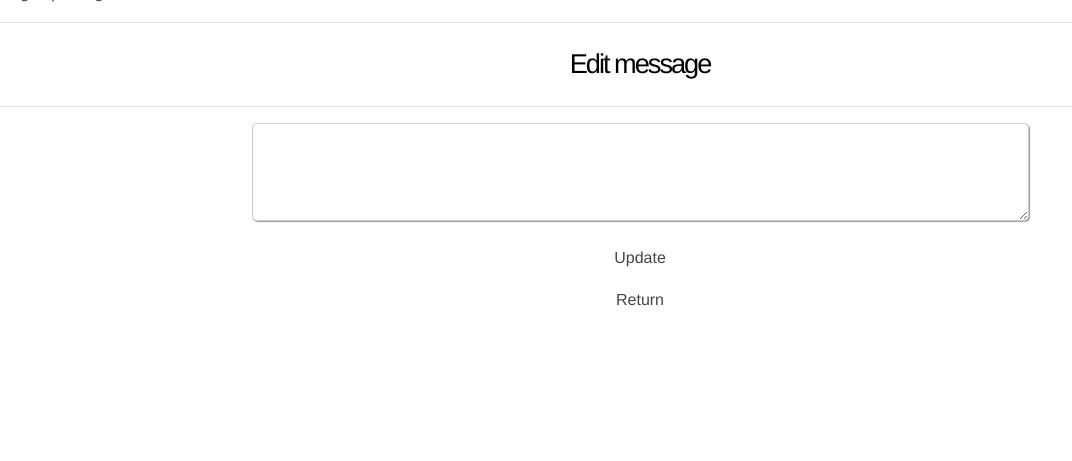
After one commit to realclever/tsoha-messagingforum, a Flask app: template templates/message_update.html in a window 1280 px wide. The commit adds this page. Shown: the part 339-800 px from the top of the page, without its empty margins (0-1072 px from the left). Run offline with Flask 2, Linux system fonts and the light colour scheme; the template is opened without the code that fills it, so the values that code supplies are empty; some libraries are stand-ins or nearby versions.

Commit message:
Editing messages added

```diff
--- /dev/null
+++ b/templates/message_update.html
@@ -0,0 +1,18 @@
+{% extends "layout.html" %}
+{% block title %} Main {% endblock %}
+{% block content %}
+<hr> <h3>Edit message</h3> <hr>
+
+<div class="container">
+<div class="center">
+        <form action="/subthread/{{subthreads.id}}/edit_message/{{messages.id}}" class="center" method="POST">
+            <textarea name="content" rows="4" cols="50"> {{messages.content}} </textarea>
+            <br><br>
+            <input type="submit" name="edit" value="Update">
+            <input type="hidden" name="message_id" value="{{messages.id}}">
+        </form>
+        <button onclick="location.href='/subthread/{{subthreads.id}}'">Return</button>
+    </div>
+    </div>
+
+{% endblock %}
--- a/templates/subthread.html
+++ b/templates/subthread.html
@@ -14,6 +14,7 @@
         {% if session.user_id == message.user_id or session.user_role == 2 %}
         <form action="/remove_message" onSubmit="return confirm('Are you sure you wish to remove the message {{message.content}} ?');" method="POST">
             <hr><p> <b>{{message.username}}</b> <br><small>Posted: {{message.created_at.strftime("%I:%M %p %B %d")}}</small><br><br>{{message.content}}</p><hr>
+            <a href="/subthread/{{subthreads.id}}/edit_message/{{message.id}}"><small>Edit message</small></a>
             <input type="submit" value="Remove">
             <input type="hidden" name="message_id" value="{{message.id}}">
         </form>
```
Also changed, not shown: messages.py (+8 -0 lines), routes.py (+17 -0 lines).
